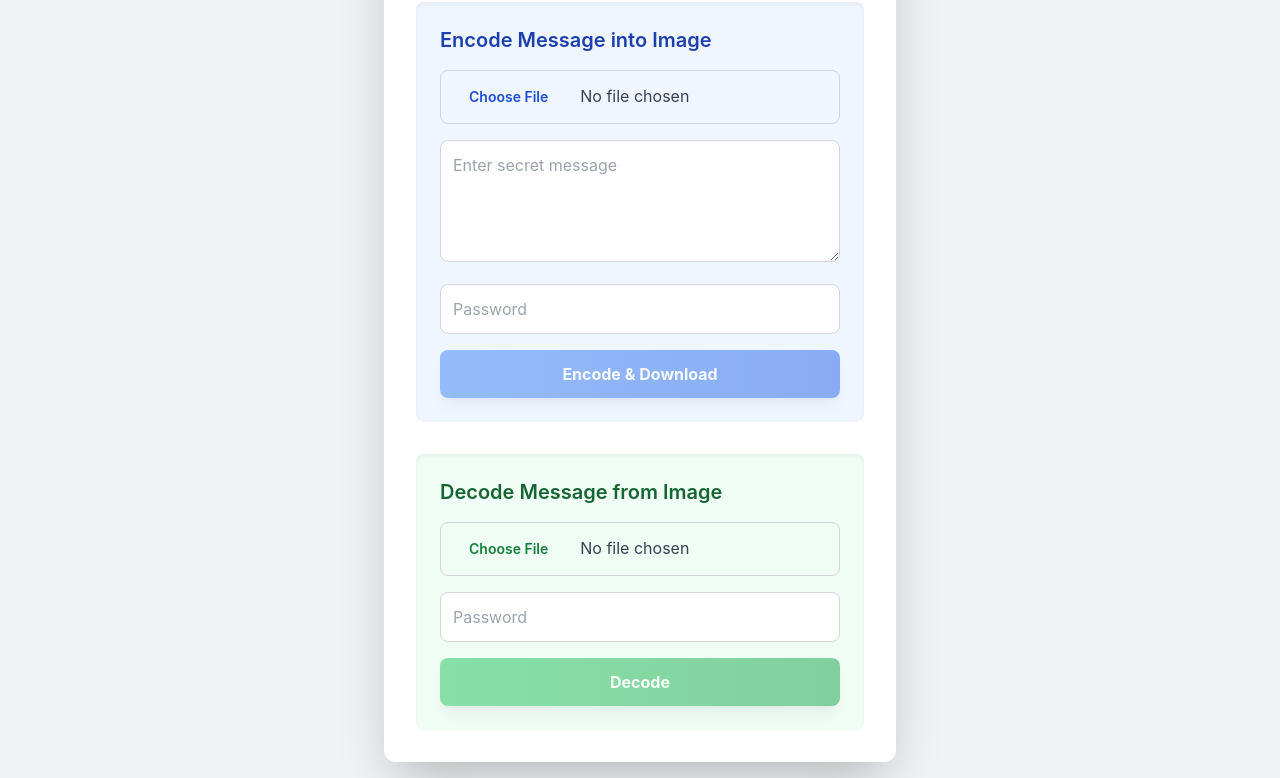
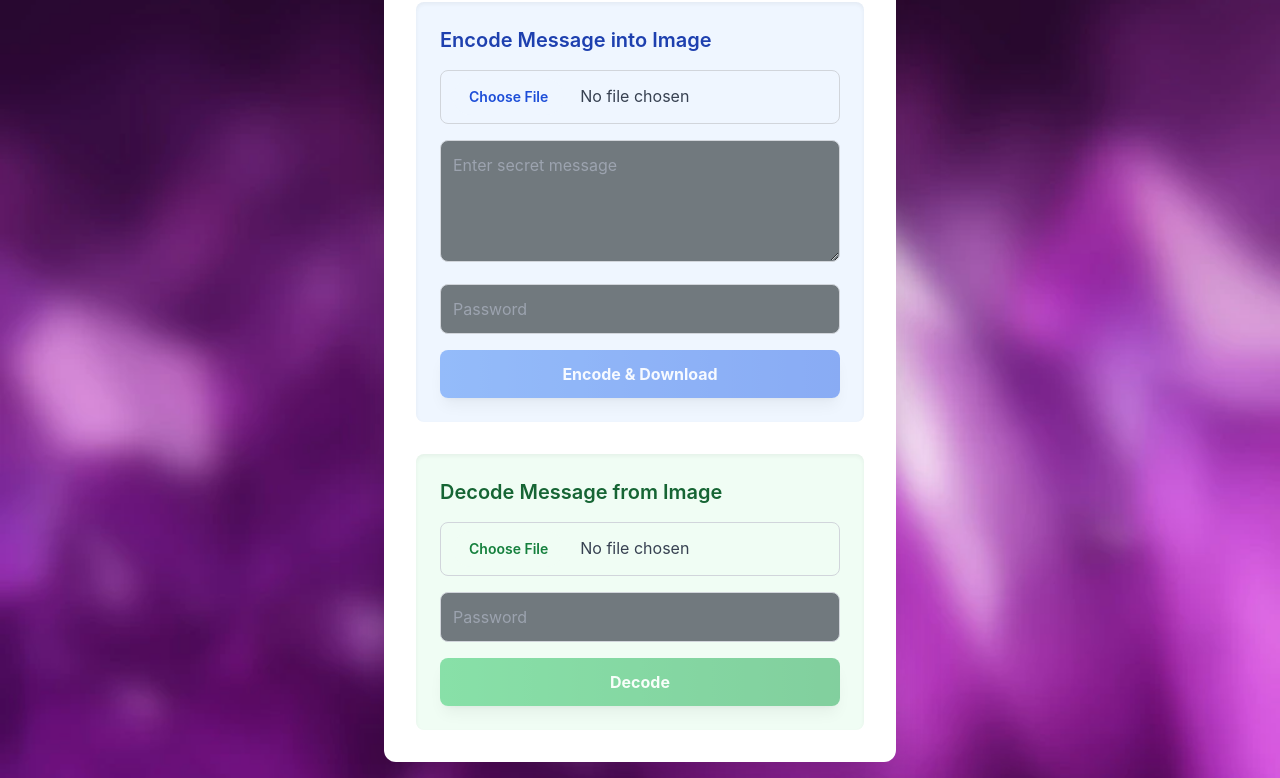
Before and after one commit to satyaprakashmohanty13/Universal-steganography-tool, a plain HTML site: page image.html in a window 1280 px wide. Shown: the part 106-884 px from the top of the page. Drawn offline with nearby package versions, Linux system fonts and the light colour scheme.

Commit message:
Update image.html

```diff
--- a/image.html
+++ b/image.html
@@ -10,7 +10,8 @@
     /* Custom styles for Inter font and general body styling */
     body {
       font-family: 'Inter', sans-serif;
-      background-color: #f0f2f5; /* Light gray background */
+      background:url('bb.webp') no-repeat center center fixed;
+  background-size: cover; ; /* Light gray background */
       display: flex;
       justify-content: center;
       align-items: center;
@@ -21,7 +22,7 @@
   </style>
 </head>
 <body>
-<div id="image-stego-tool" class="bg-white p-6 md:p-8 rounded-xl shadow-2xl max-w-lg w-full transform transition-all duration-300 ease-in-out hover:scale-[1.01]">
+<div id="image-stego-tool" class="bg-white bg-ocpacity-30 p-6 md:p-8 rounded-xl shadow-2xl max-w-lg w-full transform transition-all duration-300 ease-in-out hover:scale-[1.01]">
   <h2 class="text-3xl font-extrabold text-center text-gray-800 mb-6">Image Steganography Tool</h2>
 
   <!-- Message Display Area -->
@@ -29,9 +30,9 @@
 
   <div class="section mb-8 p-6 bg-blue-50 rounded-lg shadow-inner">
     <h3 class="text-xl font-semibold text-blue-800 mb-4">Encode Message into Image</h3>
-    <input type="file" id="cover-input" accept="image/*" class="w-full text-gray-700 py-2 px-3 mb-4 border border-gray-300 rounded-lg focus:outline-none focus:ring-2 focus:ring-blue-400 file:mr-4 file:py-2 file:px-4 file:rounded-full file:border-0 file:text-sm file:font-semibold file:bg-blue-50 file:text-blue-700 hover:file:bg-blue-100">
-    <textarea id="message-input" placeholder="Enter secret message" rows="4" class="w-full p-3 mb-4 border border-gray-300 rounded-lg focus:outline-none focus:ring-2 focus:ring-blue-400 resize-y text-gray-800"></textarea>
-    <input type="password" id="encode-password" placeholder="Password" class="w-full p-3 mb-4 border border-gray-300 rounded-lg focus:outline-none focus:ring-2 focus:ring-blue-400 text-gray-800">
+    <input type="file" id="cover-input" accept="image/*" class="w-full text-gray-700 py-2 px-3 mb-4 border border-gray-300 rounded-lg focus:outline-none focus:ring-2 focus:ring-blue-400 file:mr-4 file:py-2 file:px-4 file:rounded-full file:border-0 file:text-sm file:font-semibold file:bg-blue-50 file:text-blue-700 hover:file:bg-blue-100 bg-ocpacity-30">
+    <textarea id="message-input" placeholder="Enter secret message" rows="4" class="w-full p-3 mb-4 border border-gray-300 rounded-lg focus:outline-none focus:ring-2 focus:ring-blue-400 resize-y text-gray-800 bg-[#71797E] bg-ocpacity-30"></textarea>
+    <input type="password" id="encode-password" placeholder="Password" class="w-full p-3 mb-4 border border-gray-300 rounded-lg focus:outline-none focus:ring-2 focus:ring-blue-400 text-gray-800 bg-[#71797E] bg-ocpacity-30">
     <button id="encode-button" disabled class="w-full bg-gradient-to-r from-blue-500 to-blue-600 hover:from-blue-600 hover:to-blue-700 text-white font-bold py-3 px-6 rounded-lg shadow-lg hover:shadow-xl transition-all duration-300 ease-in-out transform hover:-translate-y-1 disabled:opacity-50 disabled:cursor-not-allowed">
       Encode & Download
     </button>
@@ -42,7 +43,7 @@
   <div class="section p-6 bg-green-50 rounded-lg shadow-inner">
     <h3 class="text-xl font-semibold text-green-800 mb-4">Decode Message from Image</h3>
     <input type="file" id="stego-input" accept="image/*" class="w-full text-gray-700 py-2 px-3 mb-4 border border-gray-300 rounded-lg focus:outline-none focus:ring-2 focus:ring-green-400 file:mr-4 file:py-2 file:px-4 file:rounded-full file:border-0 file:text-sm file:font-semibold file:bg-green-50 file:text-green-700 hover:file:bg-green-100">
-    <input type="password" id="decode-password" placeholder="Password" class="w-full p-3 mb-4 border border-gray-300 rounded-lg focus:outline-none focus:ring-2 focus:ring-green-400 text-gray-800">
+    <input type="password" id="decode-password" placeholder="Password" class="w-full p-3 mb-4 border border-gray-300 rounded-lg focus:outline-none focus:ring-2 focus:ring-green-400 text-gray-800 bg-[#71797E] bg-ocpacity-30">
     <button id="decode-button" disabled class="w-full bg-gradient-to-r from-green-500 to-green-600 hover:from-green-600 hover:to-green-700 text-white font-bold py-3 px-6 rounded-lg shadow-lg hover:shadow-xl transition-all duration-300 ease-in-out transform hover:-translate-y-1 disabled:opacity-50 disabled:cursor-not-allowed">
       Decode
     </button>
```
